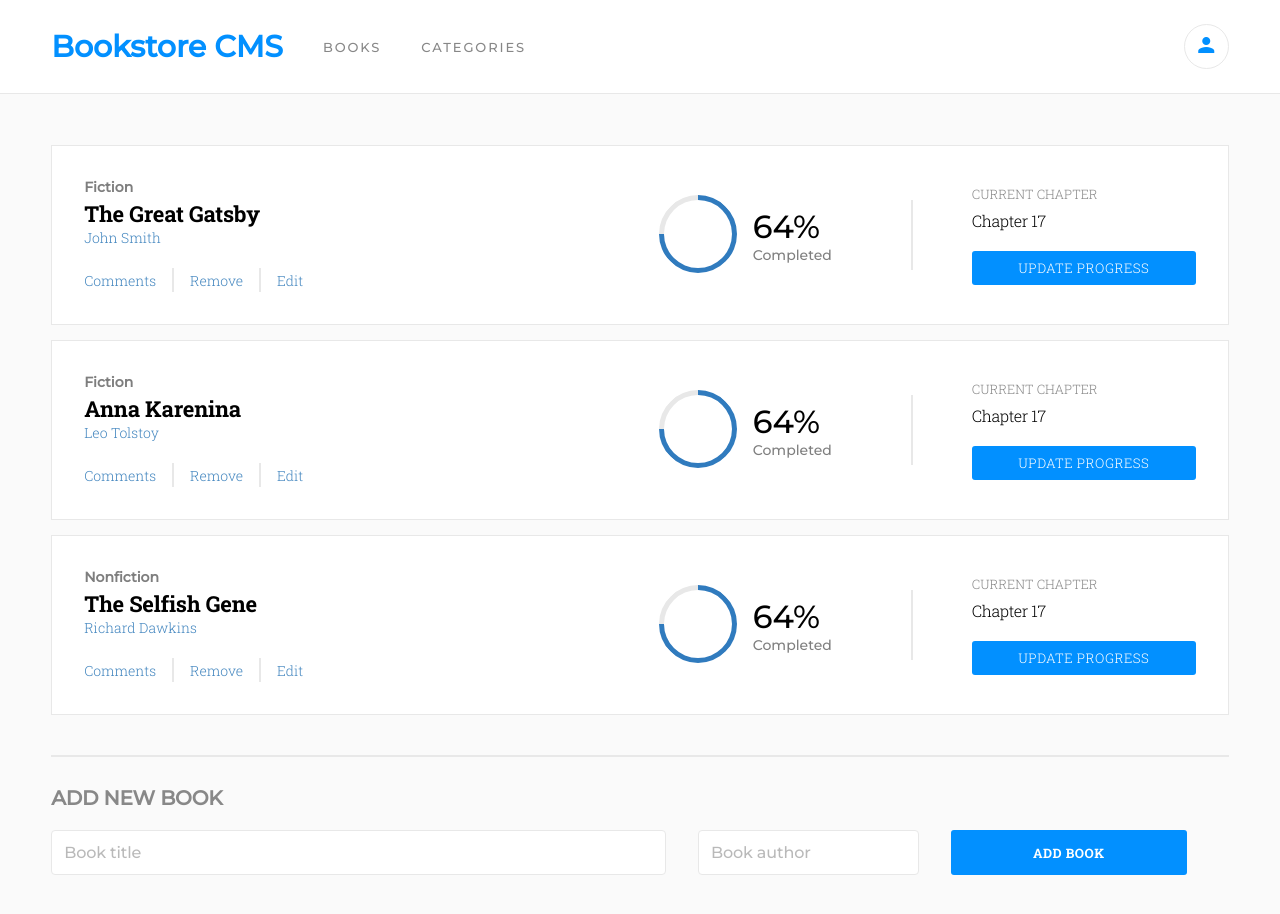
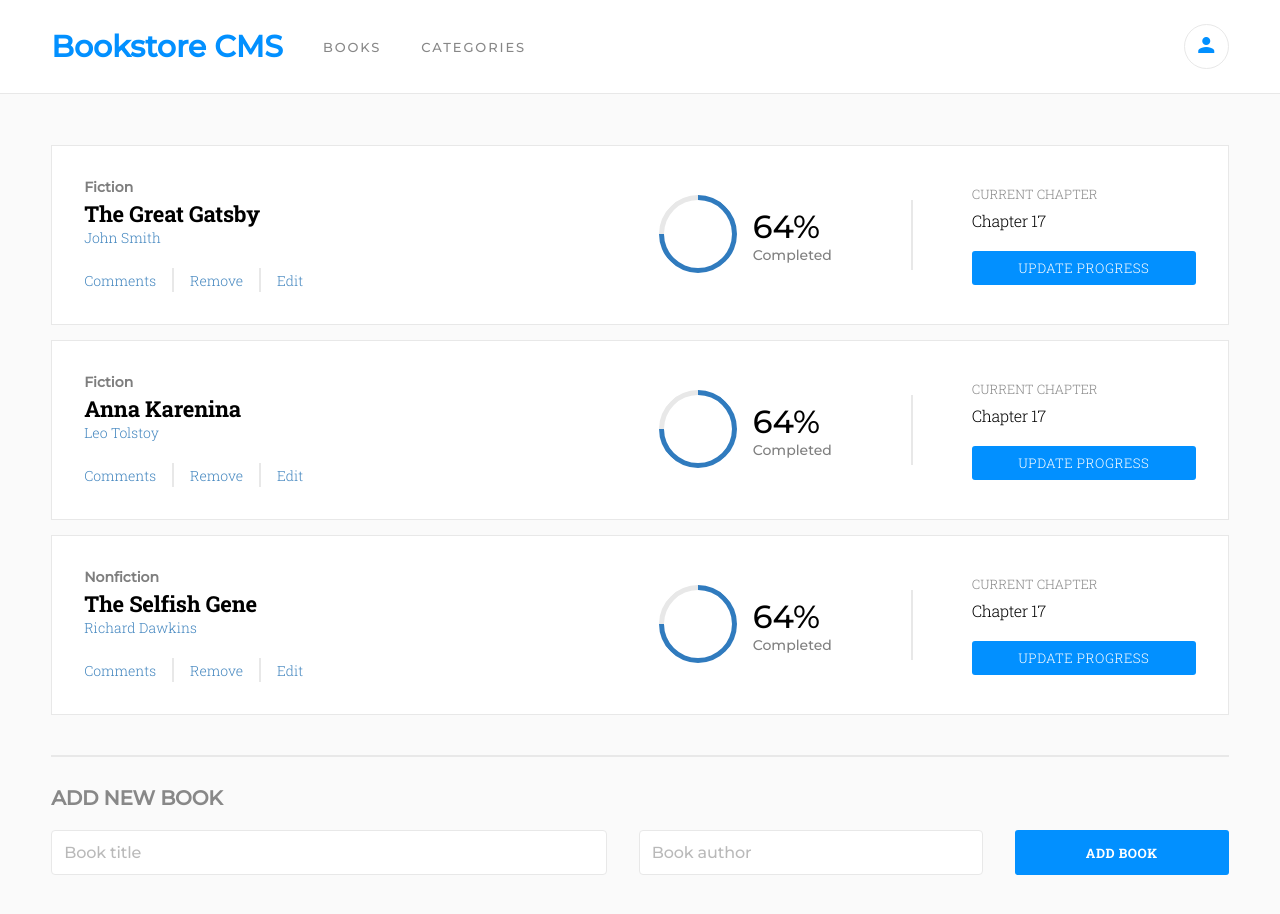
Before and after one commit to darkxdev/bookstore, a React (Create React App) app: page / in a window 1280 px wide. Shown: the top 914 px of the page. Built offline with nearby package versions, Linux system fonts and the light colour scheme; no server answers.

Commit message:
Adjusted form space distribution

```diff
--- a/src/App.css
+++ b/src/App.css
@@ -252,6 +252,10 @@ form {
   width: 50%;
 }
 
+#authorInput {
+  width: 30%;
+}
+
 .input::placeholder {
   font-family: 'Montserrat', sans-serif;
   opacity: .5;
```
